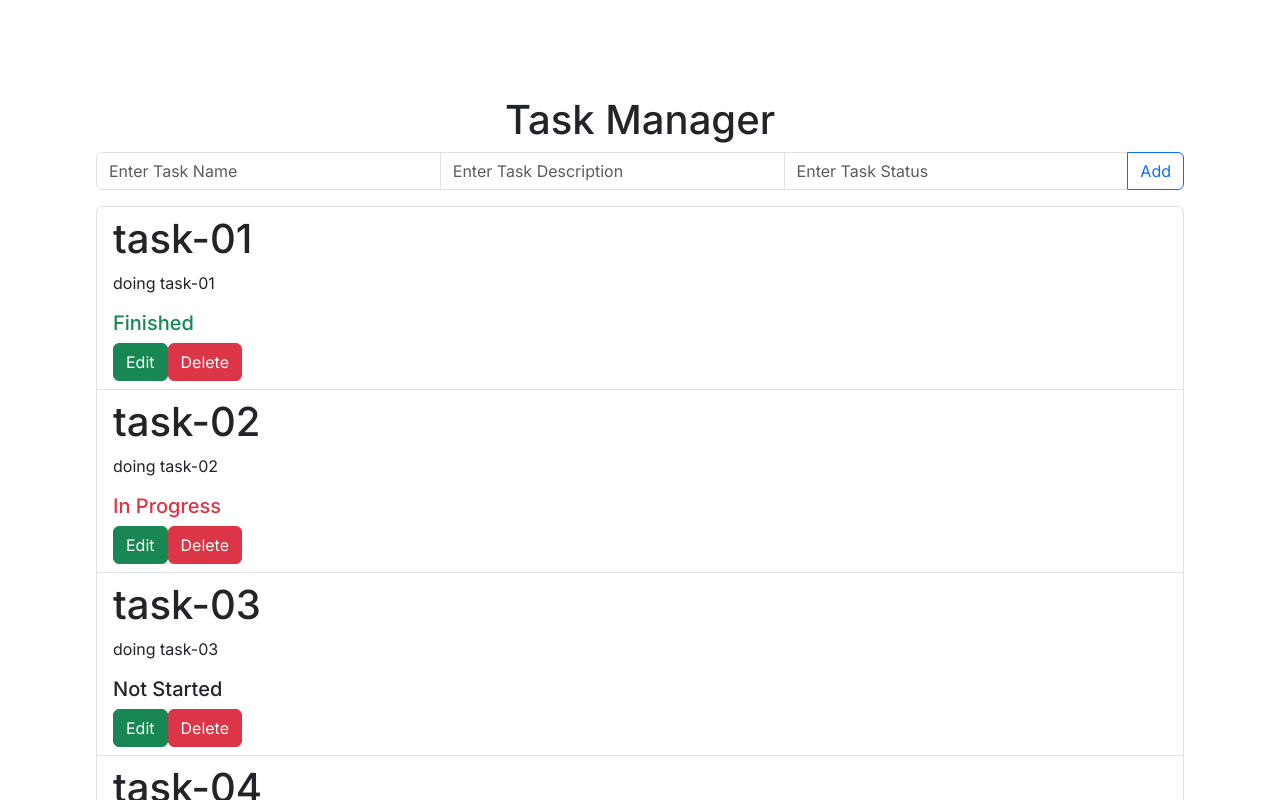
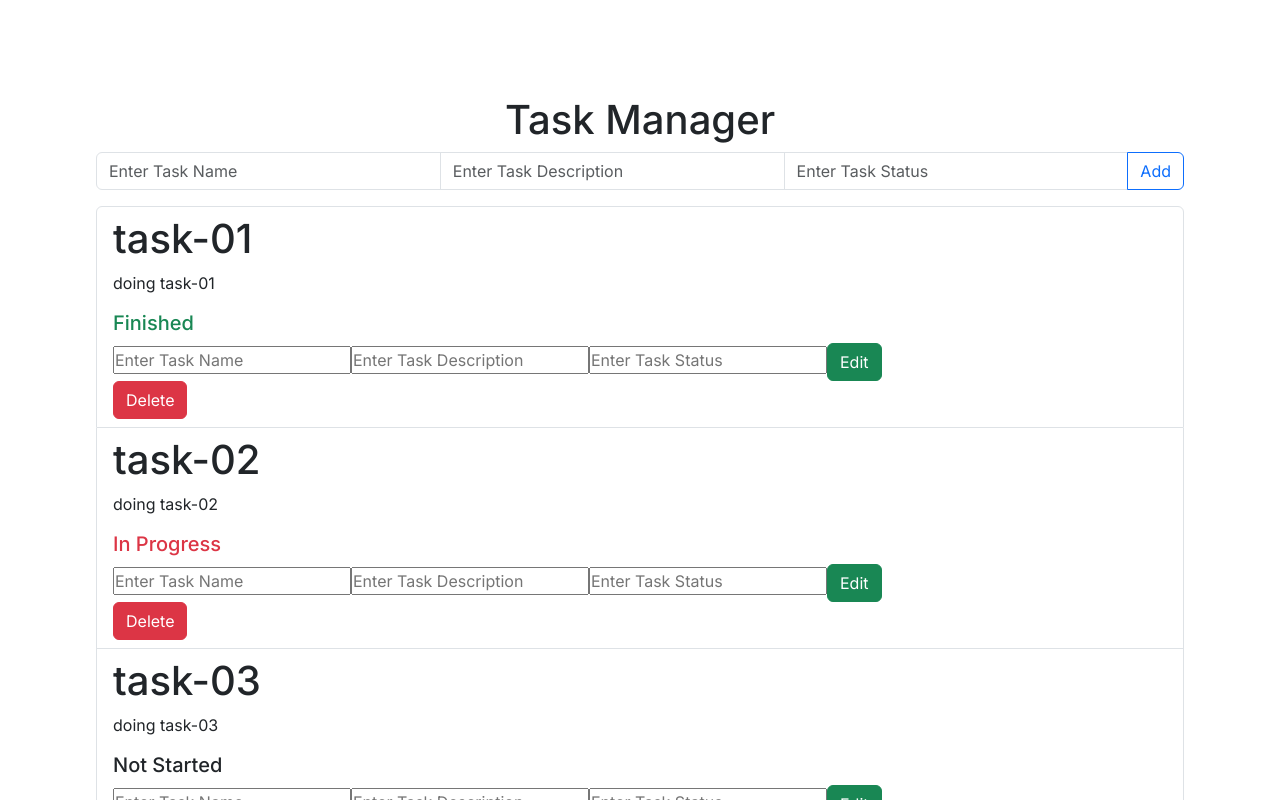
Before and after one commit to mnabil711/Jobathon-Task-Manager, a Next.js app: page / in a window 1280 px wide. Shown: the top 800 px of the page. Built offline with nearby package versions, Linux system fonts and the light colour scheme.

Commit message:
edit task

```diff
--- /dev/null
+++ b/app/componants/EditTask.js
@@ -0,0 +1,75 @@
+"use client";
+
+import { useState } from "react";
+
+const EditTask = () => {
+  const [task, setTask] = useState({
+    name: "",
+    description: "",
+    taskStatus: "",
+  });
+  const [nameInputValue, setNameInputValue] = useState("");
+  const [descInputValue, setDescInputValue] = useState("");
+  const [statusInputValue, setStatusInputValue] = useState("");
+
+  const handleEditTask = () => {
+    nameInputValue && descInputValue && statusInputValue !== ""
+      ? setTask({
+          name: nameInputValue,
+          description: descInputValue,
+          taskStatus: statusInputValue,
+        })
+      : null;
+    setNameInputValue("");
+    setDescInputValue("");
+    setStatusInputValue("");
+    console.log(task);
+  };
+
+  const handleNameChange = (e) => {
+    setNameInputValue(e.target.value);
+  };
+  const handleDescChange = (e) => {
+    setDescInputValue(e.target.value);
+  };
+  const handleStatusChange = (e) => {
+    setStatusInputValue(e.target.value);
+  };
+
+  return (
+    <div>
+      <input
+        type="text"
+        placeholder="Enter Task Name"
+        aria-label="Enter Task Name"
+        value={nameInputValue}
+        onChange={handleNameChange}
+      />
+      <input
+        type="text"
+        placeholder="Enter Task Description"
+        aria-label="Enter Task Description"
+        value={descInputValue}
+        onChange={handleDescChange}
+      />
+      <input
+        type="text"
+        placeholder="Enter Task Status"
+        aria-label="Enter Task status"
+        value={statusInputValue}
+        onChange={handleStatusChange}
+      />
+
+      <button
+        className="btn btn-success"
+        type="button"
+        id="button-addon2"
+        onClick={handleEditTask}
+      >
+        Edit
+      </button>
+    </div>
+  );
+};
+
+export default EditTask;
--- a/app/componants/Task.js
+++ b/app/componants/Task.js
@@ -1,3 +1,5 @@
+import EditTask from "./EditTask";
+
 const Task = ({ name, description, taskStatus, deleteTask }) => {
   let color = "";
   if (taskStatus === "In Progress") {
@@ -13,9 +15,9 @@ const Task = ({ name, description, taskStatus, deleteTask }) => {
         <p>{description}</p>
         <h5 className={color}>{taskStatus}</h5>
       </div>
-      <button className="btn btn-success" type="button" id="button-addon2">
-        Edit
-      </button>
+
+      <EditTask />
+
       <button
         className="btn btn-danger"
         type="button"
```
